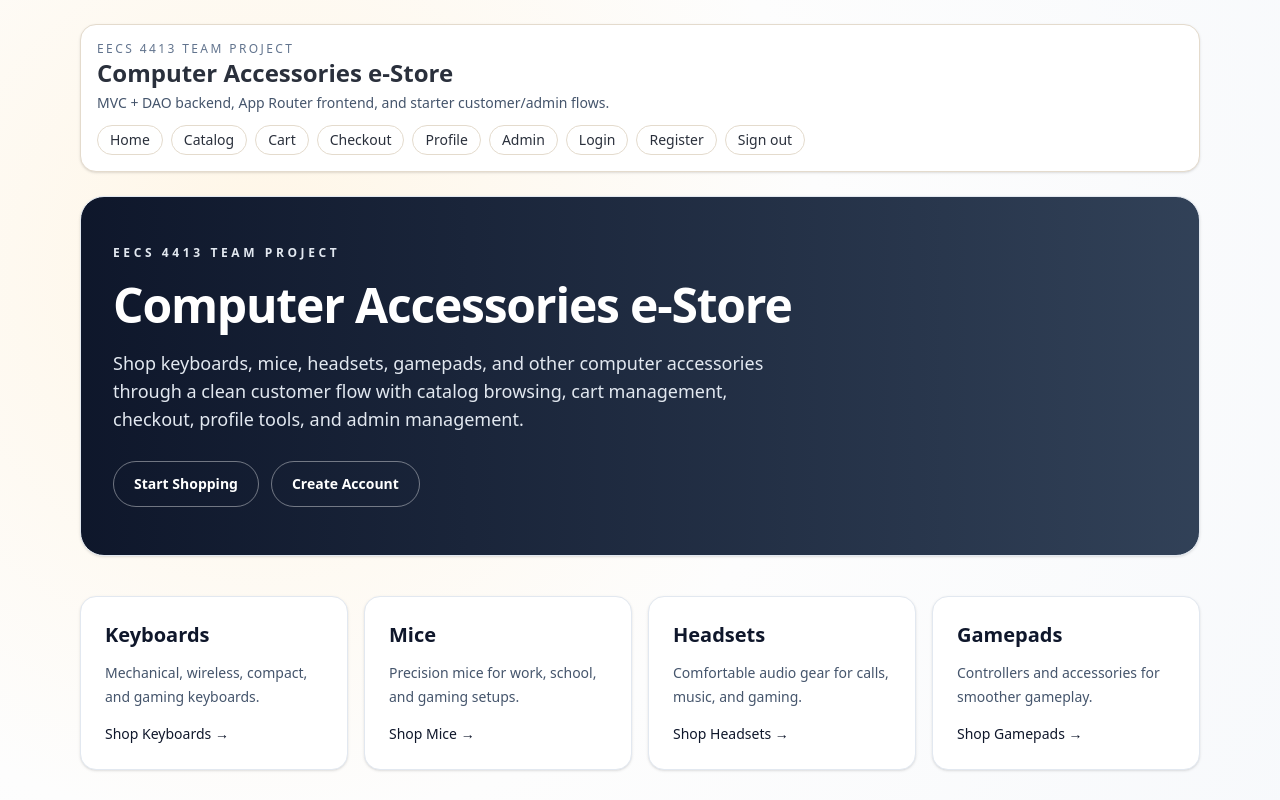
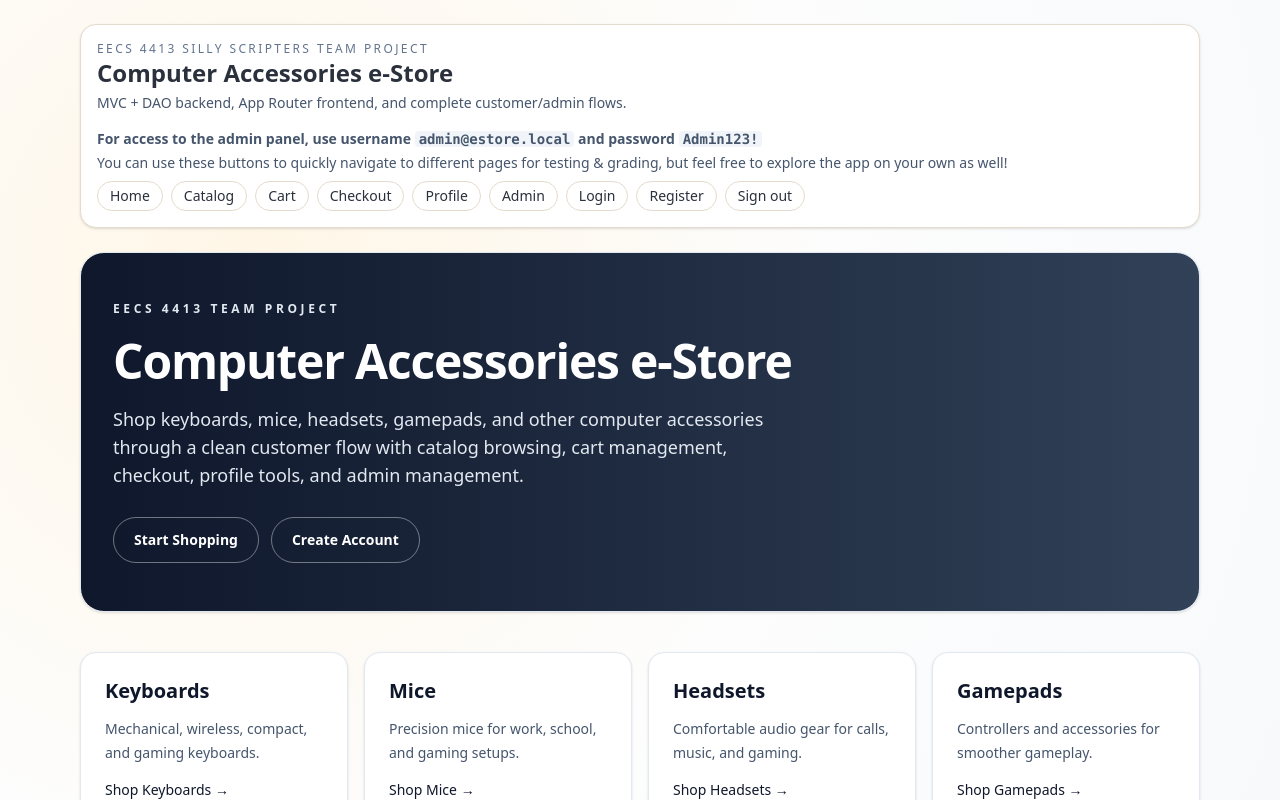
Before and after one commit to asdsoulja/e-commerce-project, a Next.js app in the folder apps/web/: page / in a window 1280 px wide. Shown: the top 800 px of the page. Built offline with nearby package versions, Linux system fonts and the light colour scheme; no server answers.

Commit message:
fix the layout with final appropriate styling & info

```diff
--- a/apps/web/app/layout.tsx
+++ b/apps/web/app/layout.tsx
@@ -15,10 +15,16 @@
         <Providers>
           <div className="mx-auto flex min-h-screen w-full max-w-6xl flex-col px-4 py-6">
             <header className="mb-6 rounded-2xl border border-border bg-card p-4 shadow-sm">
-              <p className="text-xs uppercase tracking-[0.2em] text-slate-500">EECS 4413 Team Project</p>
+              <p className="text-xs uppercase tracking-[0.2em] text-slate-500">EECS 4413 Silly Scripters Team Project</p>
               <h1 className="text-2xl font-bold text-text">Computer Accessories e-Store</h1>
-              <p className="mb-3 mt-1 text-sm text-slate-600">
-                MVC + DAO backend, App Router frontend, and starter customer/admin flows.
+              <p className="mb-4 mt-1 text-sm text-slate-600">
+                MVC + DAO backend, App Router frontend, and complete customer/admin flows.
+              </p>
+              <p className="mb-1 text-sm font-bold text-slate-600">
+                For access to the admin panel, use username <code className="rounded bg-slate-100 px-1 font-mono text-sm">admin@estore.local</code> and password <code className="rounded bg-slate-100 px-1 font-mono text-sm">Admin123!</code>
+              </p>
+              <p className="mb-2 text-sm text-slate-600">
+                You can use these buttons to quickly navigate to different pages for testing & grading, but feel free to explore the app on your own as well!
               </p>
               <Nav />
             </header>
```
